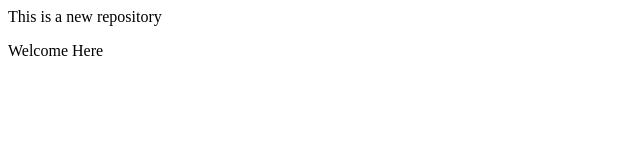
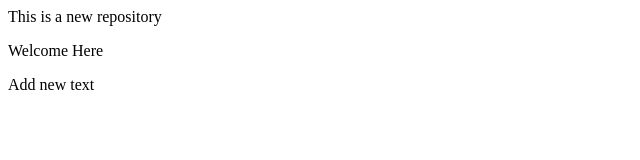
Before and after one commit to Tonmoy-Barua/second-demo, a plain HTML site: page index.html in a window 1280 px wide. Shown: the whole page, without its empty margins (0-640 px from the left). Drawn offline with Linux system fonts and the light colour scheme.

Commit message:
Add new text

```diff
--- a/index.html
+++ b/index.html
@@ -1,2 +1,3 @@
 <p>This is a new repository</p>
 <p>Welcome Here</p>
+<p>Add new text</p>
```
